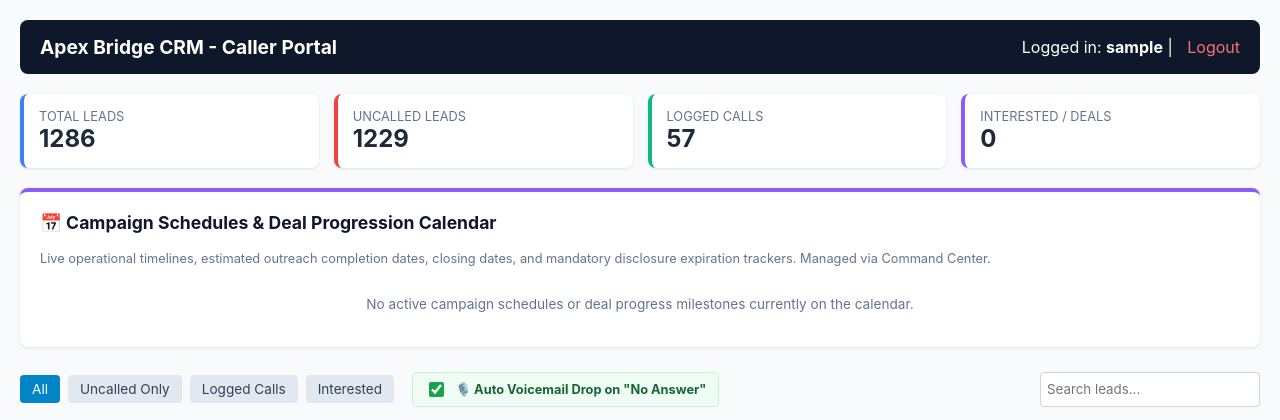
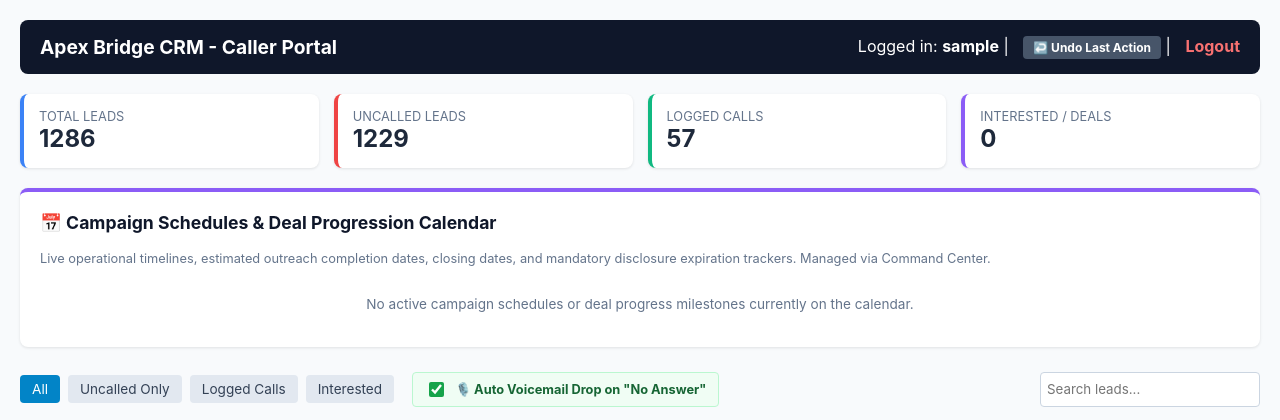
Before and after one commit to andrewd55155-cloud/apex-bridge-site, a Flask app: page /portal in a window 1280 px wide. Shown: the top 420 px of the page. Run offline with Flask 3, Linux system fonts and the light colour scheme; the visitor is signed in with stand-in values (Sample User, id 1); data comes from the database, SQL or seed files in the repository; data that the repository does not hold is empty.

Commit message:
Implement Google Doc-style Undo Button on Website Portal

```diff
--- a/app.py
+++ b/app.py
@@ -51,6 +51,14 @@ def init_db():
         notes TEXT,
         color TEXT,
         last_updated TIMESTAMP DEFAULT CURRENT_TIMESTAMP
+    )""")
+    cursor.execute("""CREATE TABLE IF NOT EXISTS lead_history (
+        id INTEGER PRIMARY KEY AUTOINCREMENT,
+        lead_id INTEGER,
+        prev_status TEXT,
+        prev_notes TEXT,
+        prev_outcome TEXT,
+        updated_at TIMESTAMP DEFAULT CURRENT_TIMESTAMP
     )""")
     conn.commit()
     cursor.execute('SELECT COUNT(*) FROM leads')
@@ -150,6 +158,12 @@ def update_lead(lead_id):
     conn = get_db_connection()
     c = conn.cursor()
 
+    # Snapshot the current state for Undo history
+    lead = c.execute('SELECT status, notes, call_outcome FROM leads WHERE id = ?', (lead_id,)).fetchone()
+    if lead:
+        c.execute('INSERT INTO lead_history (lead_id, prev_status, prev_notes, prev_outcome) VALUES (?, ?, ?, ?)',
+                  (lead_id, lead['status'], lead['notes'], lead['call_outcome']))
+
     updates = []
     params = []
 
@@ -175,6 +189,27 @@ def update_lead(lead_id):
 
     conn.close()
     return jsonify({'success': True, 'lead_id': lead_id, 'status': st or 'CALLED'})
+
+@app.route('/portal/undo', methods=['POST'])
+def undo_last_update():
+    if 'user_id' not in session: return jsonify({'error': 'Unauthorized'}), 403
+    conn = get_db_connection()
+    c = conn.cursor()
+    # Pull the last snapshot recorded
+    c.execute('SELECT id, lead_id, prev_status, prev_notes, prev_outcome FROM lead_history ORDER BY id DESC LIMIT 1')
+    row = c.fetchone()
+    if row:
+        hist_id, lead_id, prev_status, prev_notes, prev_outcome = row
+        # Revert state
+        c.execute('UPDATE leads SET status = ?, notes = ?, call_outcome = ? WHERE id = ?',
+                  (prev_status, prev_notes, prev_outcome, lead_id))
+        # Clear this snapshot
+        c.execute('DELETE FROM lead_history WHERE id = ?', (hist_id,))
+        conn.commit()
+        conn.close()
+        return jsonify({'success': True, 'lead_id': lead_id, 'status': prev_status, 'notes': prev_notes})
+    conn.close()
+    return jsonify({'success': False, 'message': 'No actions left to undo.'})
 
 @app.route('/portal/dial/<int:lead_id>', methods=['POST'])
 def dial_lead(lead_id):
--- a/templates/portal.html
+++ b/templates/portal.html
@@ -34,7 +34,11 @@
 <body>
     <div class="header">
         <h2 style="margin:0; font-size:1.2rem;">Apex Bridge CRM - Caller Portal</h2>
-        <div>Logged in: <strong>{{ user_name }}</strong> | <a href="/portal/logout" style="color:#f87171; text-decoration:none; margin-left:10px;">Logout</a></div>
+        <div>
+            Logged in: <strong>{{ user_name }}</strong> |
+            <button onclick="undoLastAction()" style="background:#475569; color:white; border:none; padding:4px 10px; border-radius:4px; font-size:0.75rem; cursor:pointer; font-weight:700; margin-left:10px;" title="Revert last saved status or notes change">↩️ Undo Last Action</button> |
+            <a href="/portal/logout" style="color:#f87171; text-decoration:none; margin-left:10px; font-weight:700;">Logout</a>
+        </div>
     </div>
 
     <div class="metrics">
@@ -302,6 +306,20 @@
                 r.style.display = r.innerText.toLowerCase().includes(q) ? '' : 'none';
             });
         }
+
+        function undoLastAction() {
+            fetch('/portal/undo', { method: 'POST' })
+            .then(r => r.json())
+            .then(d => {
+                if (d.success) {
+                    alert('Successfully reverted last change!');
+                    location.reload();
+                } else {
+                    alert(d.message || 'Nothing to undo.');
+                }
+            })
+            .catch(err => alert('Request failed: ' + err));
+        }
     </script>
 </body>
 </html>
```
